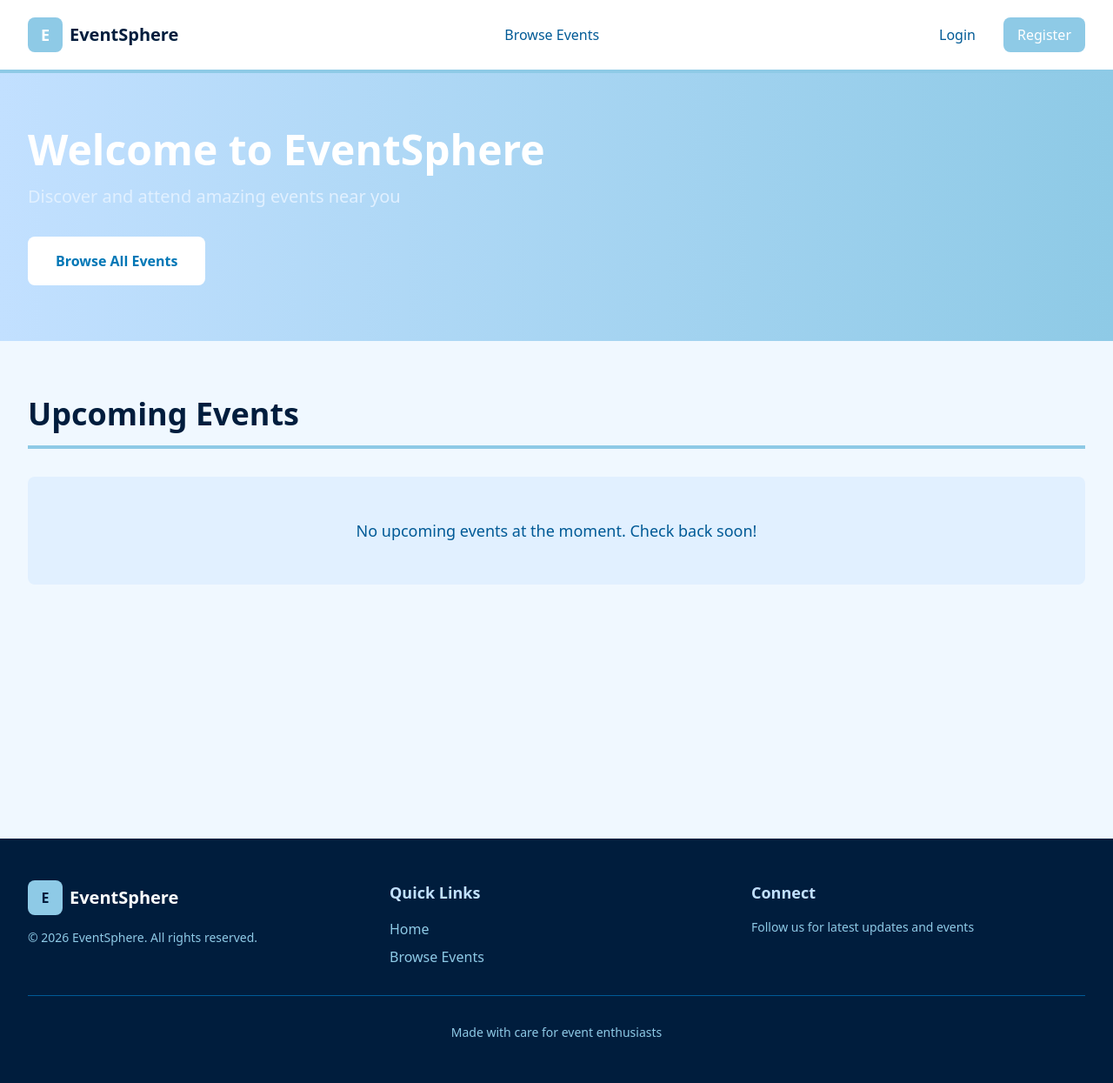
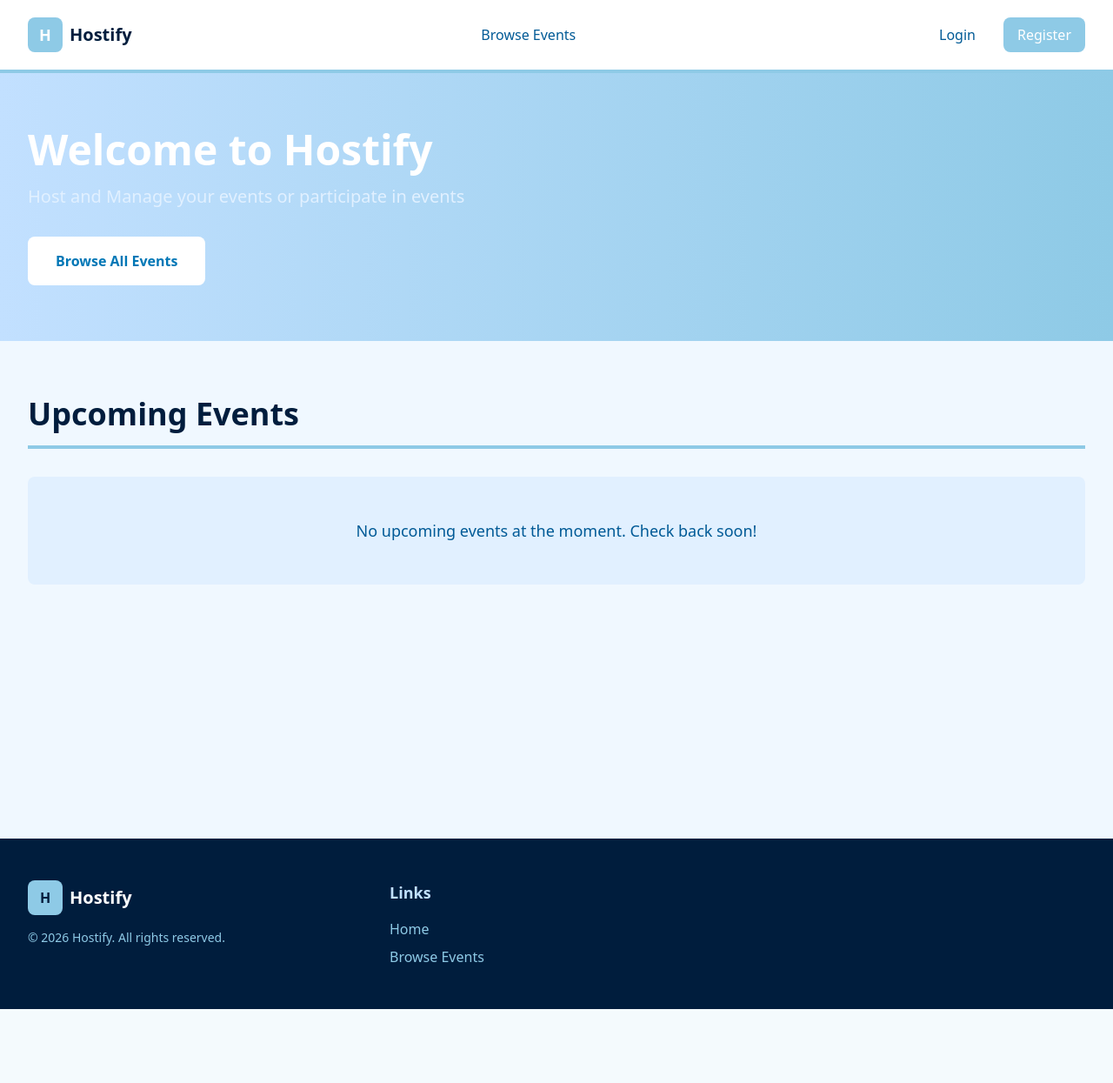
Before and after one commit to ananthakumarbCSE/Hostify, a Django app: page / in a window 1280 px wide. Shown: the whole page at 87% size. After the commit the page ends 1160 px from the top, so only its background shows below. Run offline with Django 5.2, Linux system fonts and the light colour scheme; data that the repository does not hold is empty; some libraries are stand-ins or nearby versions.

Commit message:
changes in some components

```diff
--- a/templates/base.html
+++ b/templates/base.html
@@ -3,7 +3,7 @@
 <head>
     <meta charset="UTF-8">
     <meta name="viewport" content="width=device-width, initial-scale=1.0">
-    <title>{% block title %}EventSphere{% endblock %}</title>
+    <title>{% block title %}Hostify{% endblock %}</title>
     <script src="https://cdn.tailwindcss.com"></script>
     <script>
         tailwind.config = {
--- a/templates/components/footer.html
+++ b/templates/components/footer.html
@@ -6,31 +6,23 @@
             <div>
                 <div class="flex items-center space-x-2 mb-4">
                     <div class="w-10 h-10 bg-serene-300 rounded-lg flex items-center justify-center">
-                        <span class="text-serene-900 font-bold">E</span>
+                        <span class="text-serene-900 font-bold">H</span>
                     </div>
-                    <span class="text-xl font-bold">EventSphere</span>
+                    <span class="text-xl font-bold">Hostify</span>
                 </div>
-                <p class="text-serene-300 text-sm">&copy; {% now "Y" %} EventSphere. All rights reserved.</p>
+                <p class="text-serene-300 text-sm">&copy; {% now "Y" %} Hostify. All rights reserved.</p>
             </div>
 
             <!-- Quick Links -->
             <div>
-                <h3 class="font-bold text-lg mb-4 text-serene-200">Quick Links</h3>
+                <h3 class="font-bold text-lg mb-4 text-serene-200">Links</h3>
                 <ul class="space-y-2">
                     <li><a href="/" class="text-serene-300 hover:text-white transition">Home</a></li>
                     <li><a href="{% url 'events:list' %}" class="text-serene-300 hover:text-white transition">Browse Events</a></li>
                 </ul>
             </div>
 
-            <!-- Contact -->
-            <div>
-                <h3 class="font-bold text-lg mb-4 text-serene-200">Connect</h3>
-                <p class="text-serene-300 text-sm">Follow us for latest updates and events</p>
-            </div>
         </div>
 
-        <div class="border-t border-serene-700 mt-8 pt-8 text-center text-serene-300">
-            <p class="text-sm">Made with care for event enthusiasts</p>
-        </div>
     </div>
 </footer>
--- a/templates/components/navbar.html
+++ b/templates/components/navbar.html
@@ -2,22 +2,21 @@
     <div class="max-w-7xl mx-auto px-4 sm:px-6 lg:px-8">
         <div class="flex justify-between items-center h-20">
 
-            <!-- Logo/Brand -->
             <a href="/" class="flex items-center space-x-2 group">
                 <div class="w-10 h-10 bg-serene-300 rounded-lg flex items-center justify-center group-hover:bg-serene-400 transition">
-                    <span class="text-white font-bold text-lg">E</span>
+                    <span class="text-white font-bold text-lg">H</span>
                 </div>
-                <span class="text-xl font-bold text-serene-900 hidden sm:inline">EventSphere</span>
+                <span class="text-xl font-bold text-serene-900 hidden sm:inline">Hostify</span>
             </a>
 
-            <!-- Center Navigation -->
+
             <div class="hidden md:flex space-x-8">
                 <a href="{% url 'events:list' %}" class="text-serene-700 hover:text-serene-600 font-medium transition">
                     Browse Events
                 </a>
             </div>
 
-            <!-- Right Section -->
+
             <div class="flex items-center space-x-4">
                 {% if user.is_authenticated %}
                     <a href="{% url 'dashboard:events' %}" class="hidden md:inline-block text-serene-700 hover:text-serene-600 font-medium">
--- a/templates/events/home.html
+++ b/templates/events/home.html
@@ -1,11 +1,11 @@
 {% extends "base.html" %}
-{% block title %}EventSphere - Discover Events{% endblock %}
+{% block title %}Hostify - Host & Manage Events{% endblock %}
 {% block content %}
 
 <div class="bg-gradient-to-r from-serene-200 to-serene-300 text-white py-16">
     <div class="max-w-7xl mx-auto px-4 sm:px-6 lg:px-8">
-        <h1 class="text-5xl font-bold mb-4">Welcome to EventSphere</h1>
-        <p class="text-xl text-serene-100 mb-8">Discover and attend amazing events near you</p>
+        <h1 class="text-5xl font-bold mb-4">Welcome to Hostify</h1>
+        <p class="text-xl text-serene-100 mb-8">Host and Manage your events or participate in events</p>
         <a href="{% url 'events:list' %}" class="inline-block px-8 py-4 bg-white text-serene-600 font-bold rounded-lg hover:bg-serene-100 transition transform hover:scale-105">
             Browse All Events
         </a>
```
